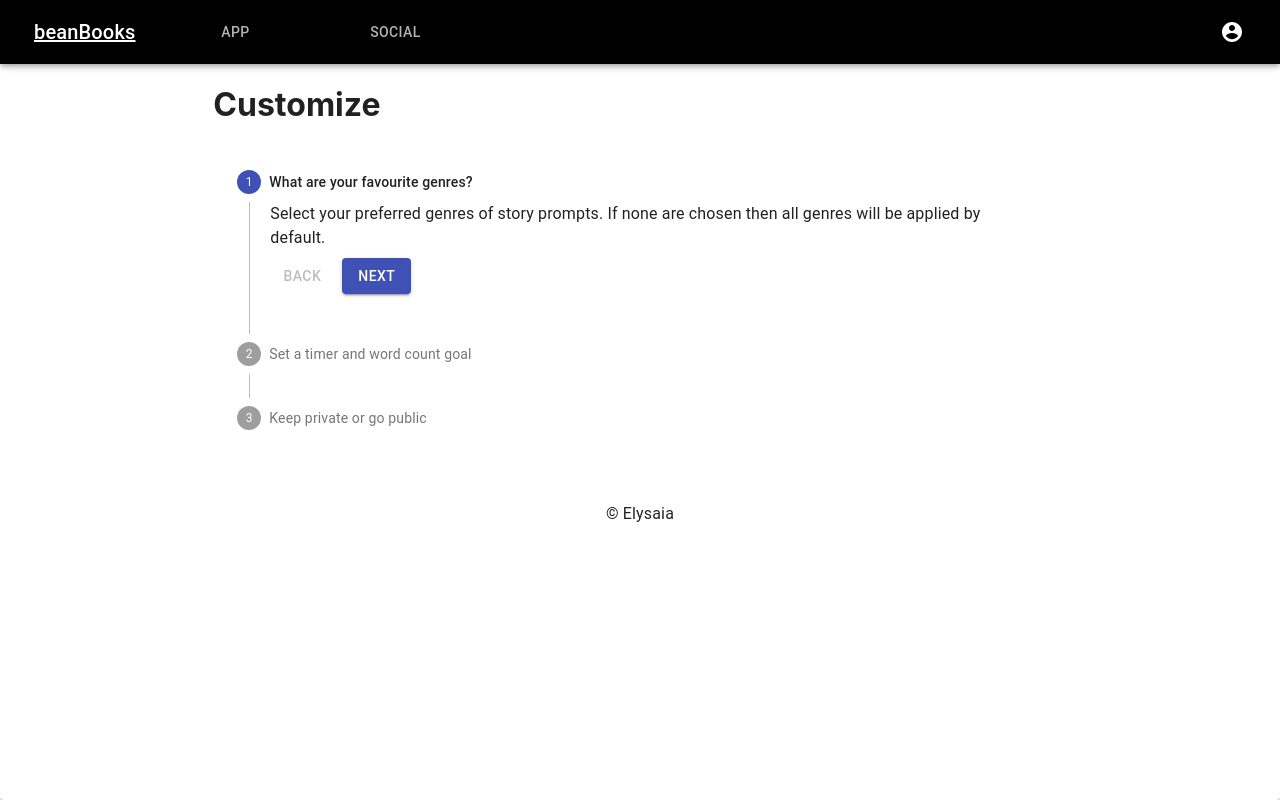
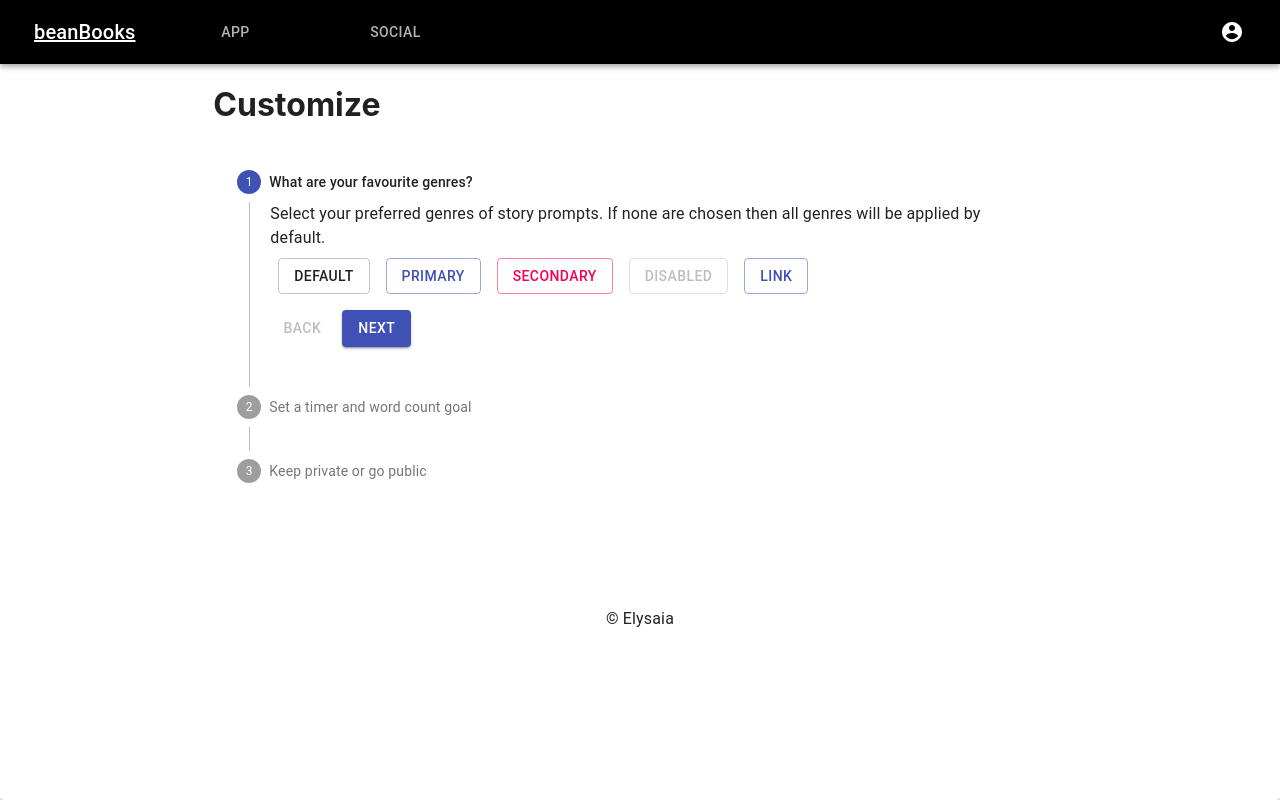
Before and after one commit to jodi-dev/beanbooks, a React (Create React App) app: page /mainapp in a window 1280 px wide. Built offline with nearby package versions, Linux system fonts and the light colour scheme.

Commit message:
added buttons outlined group and radio group to main app

```diff
--- /dev/null
+++ b/src/components/OutlinedButtons.js
@@ -0,0 +1,33 @@
+import React from 'react';
+import { makeStyles } from '@material-ui/core/styles';
+import Button from '@material-ui/core/Button';
+
+const useStyles = makeStyles((theme) => ({
+  root: {
+    '& > *': {
+      margin: theme.spacing(1),
+    },
+  },
+}));
+
+export default function OutlinedButtons() {
+  const classes = useStyles();
+
+  return (
+    <div className={classes.root}>
+      <Button variant="outlined">Default</Button>
+      <Button variant="outlined" color="primary">
+        Primary
+      </Button>
+      <Button variant="outlined" color="secondary">
+        Secondary
+      </Button>
+      <Button variant="outlined" disabled>
+        Disabled
+      </Button>
+      <Button variant="outlined" color="primary" href="#outlined-buttons">
+        Link
+      </Button>
+    </div>
+  );
+}
--- /dev/null
+++ b/src/components/RadioGroup.js
@@ -0,0 +1,24 @@
+import React from 'react';
+import Radio from '@material-ui/core/Radio';
+import RadioGroup from '@material-ui/core/RadioGroup';
+import FormControlLabel from '@material-ui/core/FormControlLabel';
+import FormControl from '@material-ui/core/FormControl';
+import FormLabel from '@material-ui/core/FormLabel';
+
+export default function RadioButtonsGroup() {
+  const [value, setValue] = React.useState('private');
+
+  const handleChange = (event) => {
+    setValue(event.target.value);
+  };
+
+  return (
+    <FormControl component="fieldset">
+      <FormLabel component="legend"></FormLabel>
+      <RadioGroup aria-label="gender" name="gender1" value={value} onChange={handleChange}>
+        <FormControlLabel value="private" control={<Radio />} label="Private" />
+        <FormControlLabel value="public" control={<Radio />} label="Public" />
+      </RadioGroup>
+    </FormControl>
+  );
+}
--- a/src/pages/MainApp.js
+++ b/src/pages/MainApp.js
@@ -9,6 +9,8 @@ import Button from '@material-ui/core/Button';
 import Paper from '@material-ui/core/Paper';
 import Typography from '@material-ui/core/Typography';
 import { useState } from 'react'
+import OutlinedButtons from '../components/OutlinedButtons';
+import RadioButtonsGroup from '../components/RadioGroup';
 
 const useStyles = makeStyles((theme) => ({
     root: {
@@ -38,11 +40,21 @@ function getSteps() {
 function getStepContent(step) {
     switch (step) {
       case 0:
-        return `Select your preferred genres of story prompts. If none are chosen then all genres will be applied by default.`;
+        return (
+            <div>
+                Select your preferred genres of story prompts. If none are chosen then all genres will be applied by default.
+                <OutlinedButtons />
+            </div>
+            );
       case 1:
         return 'By default, a 1 hour and 30 minutes countdown and 750 word count goal will be applied. Relax! You may pause the timer, and there’s no penalty!';
       case 2:
-        return `Set default stories to private or public mode. If set to public, your stories will be discoverable by other users. If skipped, your stories will be kept private by default.`;
+        return (
+            <div>
+                Set default stories to private or public mode. If set to public, your stories will be discoverable by other users. If skipped, your stories will be kept private by default.
+                <RadioButtonsGroup />
+            </div>
+        );
       default:
         return 'None';
     }
```
Also changed, not shown: 1 other file (tests, documents, lock files or other folders).
